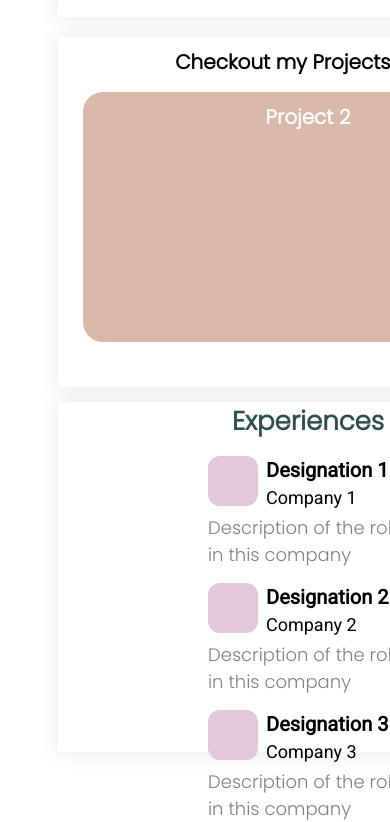
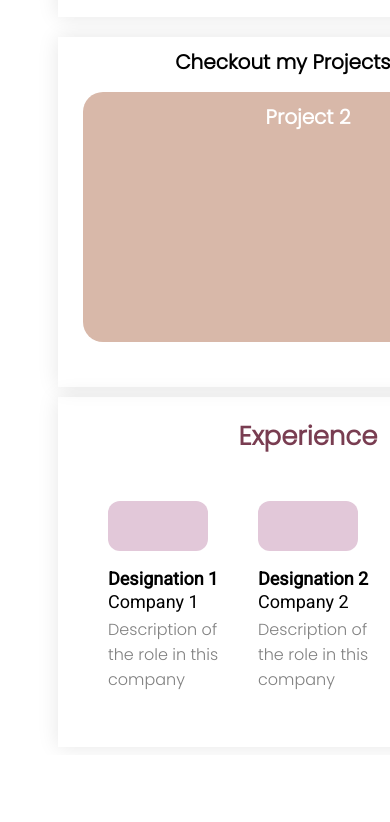
Before and after one commit to ashpsnair/DevChallenge_8-Portfolio, a plain HTML site: page index.html in a window 390 px wide. Shown: the part 561-1383 px from the top of the page. After the commit the page ends 1316 px from the top, so only its background shows below. Drawn offline with Linux system fonts and the light colour scheme.

Commit message:
experience added

```diff
--- a/index.html
+++ b/index.html
@@ -74,8 +74,8 @@
         </div>
 
         <div class="exp">
+            <p id="exphead">Experience</p>
             <ul>
-                <li>Experiences</li>
                 <li>
                     <div></div><span><p>Designation 1</p></span>
                     <p>Company 1</p>
--- a/style.css
+++ b/style.css
@@ -12,7 +12,7 @@ nav{
     margin:auto;
     box-shadow: 0px 0px 20px rgba(0, 0, 0, 0.1);
     font-family: 'Poppins', sans-serif;
-    /* transition: transform 1s; */
+
 
 }
 nav ul {
@@ -26,6 +26,7 @@ nav li{
    margin: auto;
    font-size:20px;
    font-weight:600;
+   transition: box-shadow 1s;
 }
 
 .row1{
@@ -46,7 +47,7 @@ nav li{
     width:200px;
     height: 200px;
     margin: auto;
-    /* transition: border-radius 1s;  */
+    transition: border-radius 1s;
 }
 
 .namecard div p:nth-child(1){
@@ -54,14 +55,14 @@ nav li{
     width:300px;
     font-size:36px;
     margin-bottom: 0%;
-    /* transition: transform 0.5s; */
+    transition: transform 0.5s;
 
 }
 .namecard div p:nth-child(2){
     color: #333333;
     width:250px;
     font-size: 20px;
-    /* transition: transform 0.5s; */
+    transition: transform 0.5s;
 
 }
 .skills{
@@ -69,6 +70,7 @@ nav li{
     height:250px;
     box-shadow: 0px 0px 20px rgba(0, 0, 0, 0.1);
     margin: auto;
+
 
 }
 .skills div {
@@ -86,12 +88,14 @@ nav li{
     width:200px;
     background-color: lightgrey;
     margin-bottom: 25px;
+    transition: transform 0.5s;
 }
 
 .html div div{
     width: 70%;
     margin-left: 0%;
     background-color:lightpink;
+
 }
 
 .css div div {
@@ -119,6 +123,7 @@ nav li{
     margin: auto;
     margin-right: 0%;
     box-shadow: 0px 0px 20px rgba(0, 0, 0, 0.1);
+
 }
 
 .projects div p{
@@ -136,6 +141,7 @@ nav li{
     color: white;
     font-size: 24px;
     border-radius: 20px;
+
 }
 .slides div p{
     margin: auto;
@@ -169,47 +175,46 @@ nav li{
     width: 200px;
     margin: auto;
 }
+#exphead{
+    font-size: 26px;
+    font-weight: 700;
+    color:rgb(121, 61, 81);
 
-.exp li:nth-child(1){
-    text-align: center;
-    font-size:26px;
-    font-weight: 700;
-    color: darkslategray;
 
 }
+.exp p{
+    text-align: center;
+    margin-bottom:0%;
+    margin-top:10px;
+}
 
-.exp li:nth-child(2){
+
+.exp ul li{
     margin-top: 15px;
 }
-.exp li{
-    margin-top: 15px;
-
-}
-.exp li div{
+.exp ul li div{
     width: 50px;
     height: 50px;
     float: left;
     background-color:#e2c8d9;
     margin-right: 4%;
     border-radius: 12px;
+    transition: width 1s;
 }
-.exp li p{
-    margin: 0%;
-}
-.exp li p:nth-child(4){
-    margin-top: 10px;
-}
-.exp li p:nth-child(1){
+
+.exp ul li span p{
     font-family: 'Heebo', sans-serif;
     font-size:20px;
     font-weight: 700;
+
 }
 
-.exp li p:nth-child(3){
+.exp ul li p:nth-child(3){
     font-family: 'Heebo', sans-serif;
     font-size:18px;
+    margin-top: -3%;
 }
-.exp li p:nth-child(4){
+.exp ul li p:nth-child(4){
     font-size:18px;
     margin-top: 1%;
     color: grey;
@@ -308,7 +313,7 @@ nav li{
         transform-origin: center;
     }
     .skills div p{
-        width: 50px;
+        width: 100px;
         margin:auto;
         text-align: center;
         margin-bottom: 10px;
@@ -358,8 +363,42 @@ nav li{
 
 .exp{
     width: 500px;
-        height:350px;
+    height:350px;
 }
+#exphead{
+    padding-top:20px;
+}
+.exp ul{
+    display: flex;
+    width: 400px;
+    margin-top:20px;
+}
+
+.exp ul li div:nth-child(1){
+    width: 100px;
+    margin-bottom: 15px;
+
+}
+.exp ul li p:nth-child(1){
+    width: 150px;
+    text-align: left;
+    font-size:18px;
+    font-weight: 600;
+
+}
+
+.exp ul li p:nth-child(3){
+    font-size:18px;
+    font-weight: 400;
+    text-align: left;
+}
+.exp ul li p:nth-child(4){
+   font-size:16px;
+   text-align: left;
+   width: 130px;
+
+}
+
 .row3 {
         display: none;
     }
```
